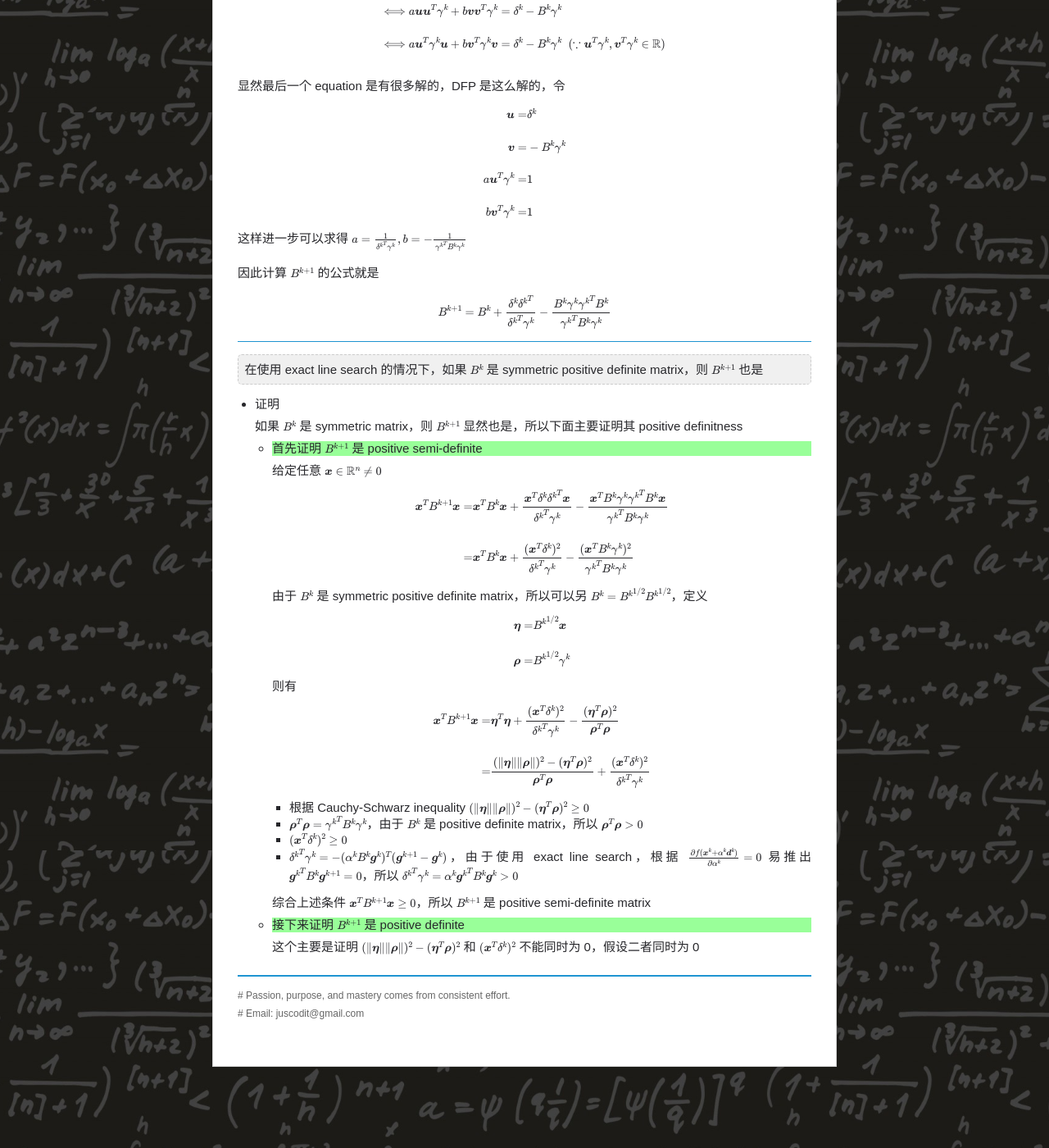
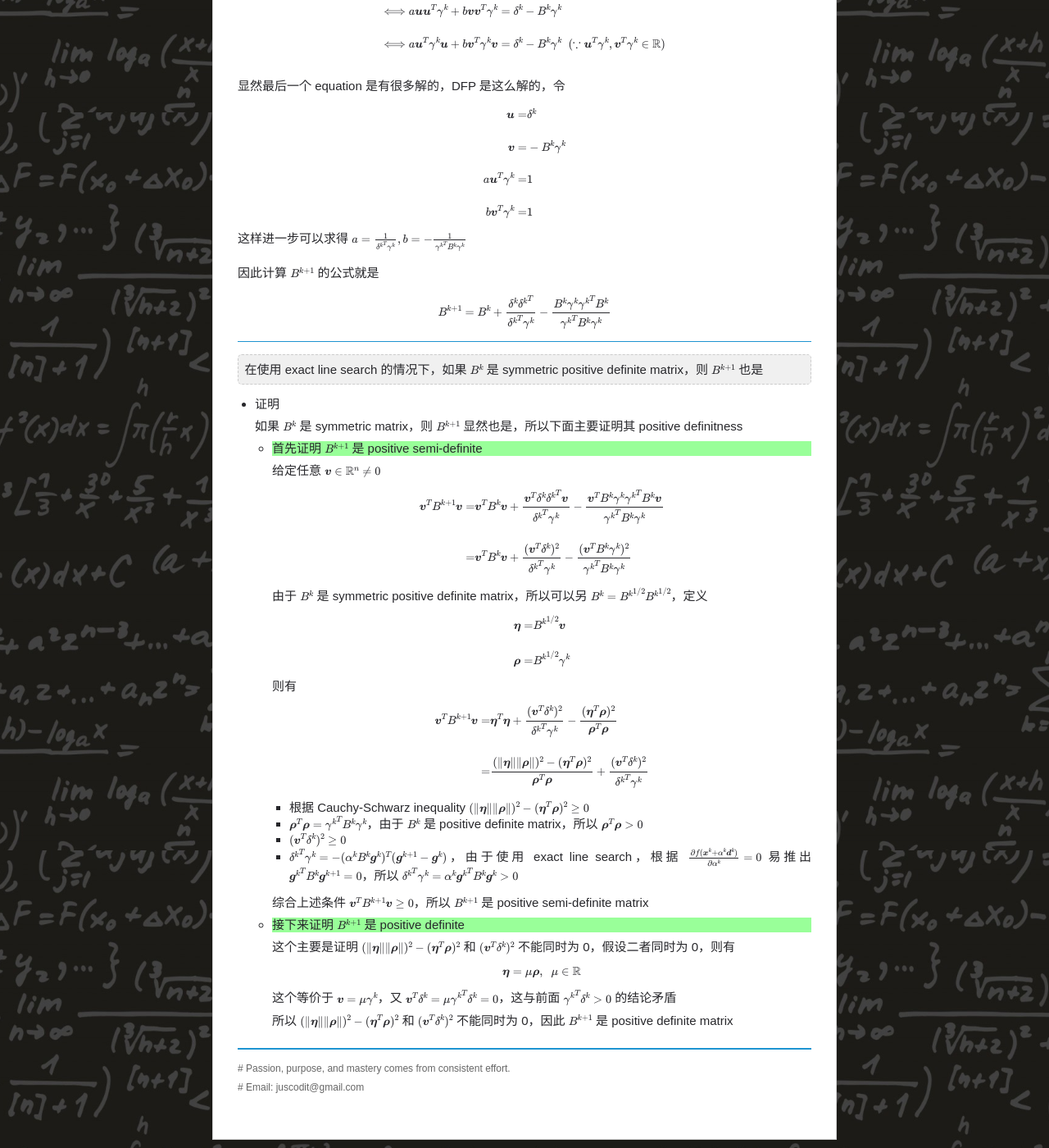
Before and after one commit to chenrushan/chenrushan.github.io, a Jekyll site: the page built from _posts/2014-07-13-NP-10-quasi-newton.markdown, in a window 1280 px wide and 1400 px high, scrolled down 2563 px. Shown: the whole window at 82% size. Built offline with Jekyll 4.4.1, drawn with Linux system fonts in a browser that asks for light colours; Markdown is read by kramdown in place of the engine named in the settings; formulas are drawn with MathJax 3.

Commit message:
[np10]: update

```diff
--- a/_posts/2014-07-13-NP-10-quasi-newton.markdown
+++ b/_posts/2014-07-13-NP-10-quasi-newton.markdown
@@ -166,12 +166,12 @@ $$B^{k+1} = B^k + \frac{ \delta^k {\delta^k}^T }{ {\delta^k}^T \gamma^k} - \frac
 
   * <p style="background-color: #9f9">首先证明 $B^{k+1}$ 是 positive semi-definite</p>
 
-      给定任意 $\boldsymbol{x} \in \mathbb{R}^n \neq 0$
+      给定任意 $\boldsymbol{v} \in \mathbb{R}^n \neq 0$
 
       $$
       \begin{align}
-      \boldsymbol{x}^T B^{k+1} \boldsymbol{x} = & \boldsymbol{x}^T B^k \boldsymbol{x} + \frac{\boldsymbol{x}^T \delta^k {\delta^k}^T \boldsymbol{x}}{ {\delta^k}^T \gamma^k} - \frac{ \boldsymbol{x}^T B^k \gamma^k {\gamma^k}^T B^k \boldsymbol{x}}{ {\gamma^k}^T B^k \gamma^k} \\\\
-      = & \boldsymbol{x}^T B^k \boldsymbol{x} + \frac{(\boldsymbol{x}^T \delta^k)^2}{ {\delta^k}^T \gamma^k} - \frac{ (\boldsymbol{x}^T B^k \gamma^k)^2}{ {\gamma^k}^T B^k \gamma^k}
+      \boldsymbol{v}^T B^{k+1} \boldsymbol{v} = & \boldsymbol{v}^T B^k \boldsymbol{v} + \frac{\boldsymbol{v}^T \delta^k {\delta^k}^T \boldsymbol{v}}{ {\delta^k}^T \gamma^k} - \frac{ \boldsymbol{v}^T B^k \gamma^k {\gamma^k}^T B^k \boldsymbol{v}}{ {\gamma^k}^T B^k \gamma^k} \\\\
+      = & \boldsymbol{v}^T B^k \boldsymbol{v} + \frac{(\boldsymbol{v}^T \delta^k)^2}{ {\delta^k}^T \gamma^k} - \frac{ (\boldsymbol{v}^T B^k \gamma^k)^2}{ {\gamma^k}^T B^k \gamma^k}
       \end{align}
       $$
 
@@ -179,7 +179,7 @@ $$B^{k+1} = B^k + \frac{ \delta^k {\delta^k}^T }{ {\delta^k}^T \gamma^k} - \frac
 
       $$
       \begin{align}
-      \boldsymbol{\eta} = & {B^k}^{1/2} \boldsymbol{x} \\\\
+      \boldsymbol{\eta} = & {B^k}^{1/2} \boldsymbol{v} \\\\
       \boldsymbol{\rho} = & {B^k}^{1/2} \gamma^k
       \end{align}
       $$
@@ -188,18 +188,24 @@ $$B^{k+1} = B^k + \frac{ \delta^k {\delta^k}^T }{ {\delta^k}^T \gamma^k} - \frac
 
       $$
       \begin{align}
-      \boldsymbol{x}^T B^{k+1} \boldsymbol{x} = & \boldsymbol{\eta}^T \boldsymbol{\eta} + \frac{(\boldsymbol{x}^T \delta^k)^2}{ {\delta^k}^T \gamma^k} - \frac{(\boldsymbol{\eta}^T \boldsymbol{\rho})^2}{\boldsymbol{\rho}^T \boldsymbol{\rho}} \\\\
-      = & \frac{(\Vert \boldsymbol{\eta} \Vert \Vert \boldsymbol{\rho} \Vert)^2 - (\boldsymbol{\eta}^T \boldsymbol{\rho})^2}{\boldsymbol{\rho}^T \boldsymbol{\rho}} + \frac{(\boldsymbol{x}^T \delta^k)^2}{ {\delta^k}^T \gamma^k}
+      \boldsymbol{v}^T B^{k+1} \boldsymbol{v} = & \boldsymbol{\eta}^T \boldsymbol{\eta} + \frac{(\boldsymbol{v}^T \delta^k)^2}{ {\delta^k}^T \gamma^k} - \frac{(\boldsymbol{\eta}^T \boldsymbol{\rho})^2}{\boldsymbol{\rho}^T \boldsymbol{\rho}} \\\\
+      = & \frac{(\Vert \boldsymbol{\eta} \Vert \Vert \boldsymbol{\rho} \Vert)^2 - (\boldsymbol{\eta}^T \boldsymbol{\rho})^2}{\boldsymbol{\rho}^T \boldsymbol{\rho}} + \frac{(\boldsymbol{v}^T \delta^k)^2}{ {\delta^k}^T \gamma^k}
       \end{align}
       $$
 
       * 根据 Cauchy-Schwarz inequality $(\Vert \boldsymbol{\eta} \Vert \Vert \boldsymbol{\rho} \Vert)^2 - (\boldsymbol{\eta}^T \boldsymbol{\rho})^2 \geq 0$
       * $\boldsymbol{\rho}^T \boldsymbol{\rho} = {\gamma^k}^T B^k \gamma^k$，由于 $B^k$ 是 positive definite matrix，所以 $\boldsymbol{\rho}^T \boldsymbol{\rho} > 0$
-      * ${(\boldsymbol{x}^T \delta^k)^2} \geq 0$
+      * ${(\boldsymbol{v}^T \delta^k)^2} \geq 0$
       * ${ {\delta^k}^T \gamma^k} = -(\alpha^k B^k \boldsymbol{g}^k)^T (\boldsymbol{g}^{k+1} - \boldsymbol{g}^k)$，由于使用 exact line search，根据 $\frac{\partial f(\boldsymbol{x}^k + \alpha^k \boldsymbol{d}^k)}{\partial \alpha^k} = 0$ 易推出 ${\boldsymbol{g}^k}^T B^k \boldsymbol{g}^{k+1} = 0$，所以 ${ {\delta^k}^T \gamma^k} = \alpha^k {\boldsymbol{g}^k}^T B^k \boldsymbol{g}^k > 0$
 
-      综合上述条件 $\boldsymbol{x}^T B^{k+1} \boldsymbol{x} \geq 0$，所以 $B^{k+1}$ 是 positive semi-definite matrix
+      综合上述条件 $\boldsymbol{v}^T B^{k+1} \boldsymbol{v} \geq 0$，所以 $B^{k+1}$ 是 positive semi-definite matrix
 
    * <p style="background-color: #9f9">接下来证明 $B^{k+1}$ 是 positive definite</p>
 
-     这个主要是证明 $(\Vert \boldsymbol{\eta} \Vert \Vert \boldsymbol{\rho} \Vert)^2 - (\boldsymbol{\eta}^T \boldsymbol{\rho})^2$ 和 ${(\boldsymbol{x}^T \delta^k)^2}$ 不能同时为 0，假设二者同时为 0
+     这个主要是证明 $(\Vert \boldsymbol{\eta} \Vert \Vert \boldsymbol{\rho} \Vert)^2 - (\boldsymbol{\eta}^T \boldsymbol{\rho})^2$ 和 ${(\boldsymbol{v}^T \delta^k)^2}$ 不能同时为 0，假设二者同时为 0，则有
+
+     $$\boldsymbol{\eta} = \mu \boldsymbol{\rho}, \;\; \mu \in \mathbb{R}$$
+
+     这个等价于 $\boldsymbol{v} = \mu \gamma^k$，又 $\boldsymbol{v}^T \delta^k = \mu {\gamma^k}^T \delta^k = 0$，这与前面 ${\gamma^k}^T \delta^k > 0$ 的结论矛盾
+
+     所以 $(\Vert \boldsymbol{\eta} \Vert \Vert \boldsymbol{\rho} \Vert)^2 - (\boldsymbol{\eta}^T \boldsymbol{\rho})^2$ 和 ${(\boldsymbol{v}^T \delta^k)^2}$ 不能同时为 0，因此 $B^{k+1}$ 是 positive definite matrix
```
